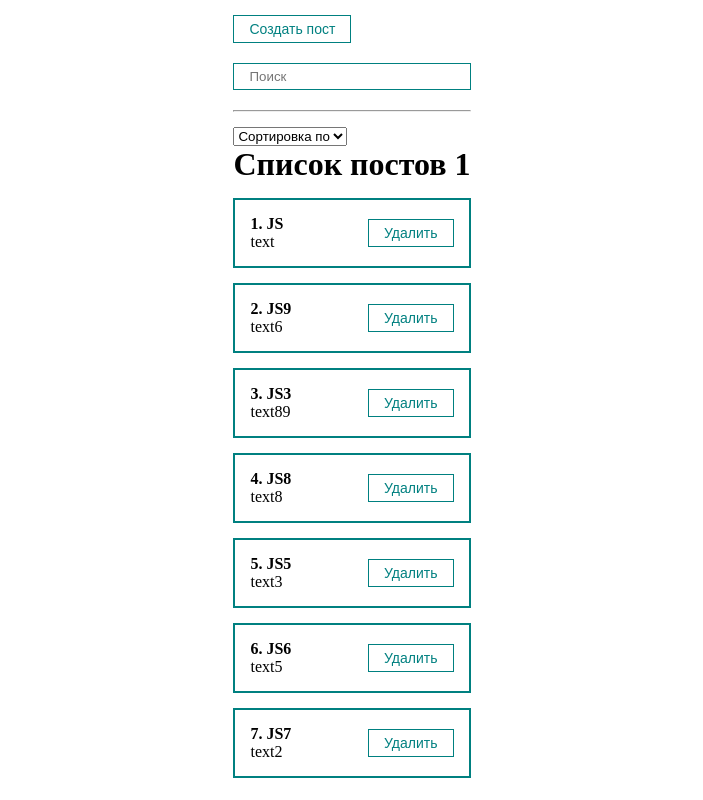
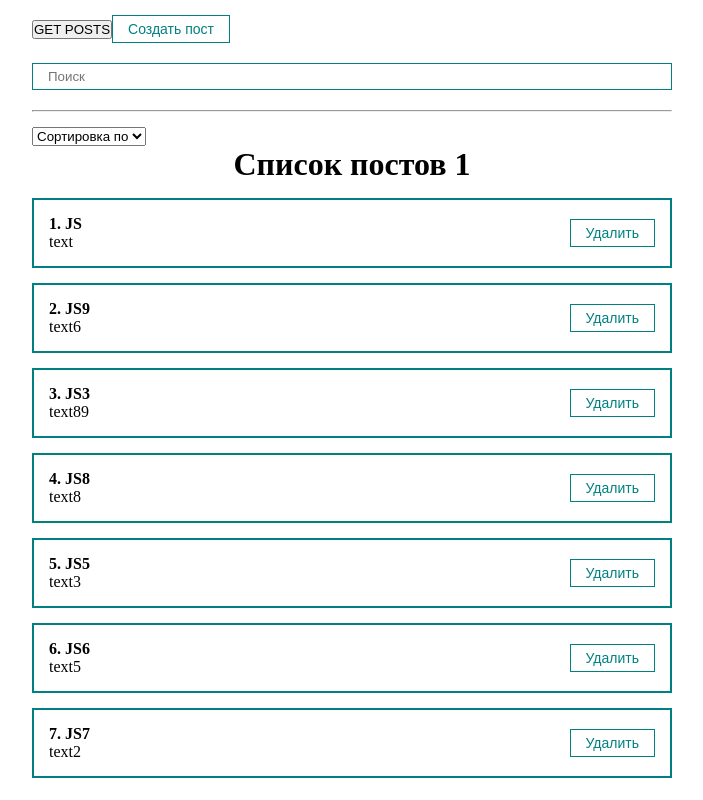
Before and after one commit to AndreyCodder/ToDoServer, a React (Create React App) app in the folder to-do-web-client/: page / in a window 1280 px wide. Shown: the whole page, without its empty margins (288-991 px from the left). Built offline with nearby package versions, Linux system fonts and the light colour scheme.

Commit message:
Decompose to custom hook and add demo server

```diff
--- a/to-do-web-client/package.json
+++ b/to-do-web-client/package.json
@@ -6,9 +6,11 @@
     "@testing-library/jest-dom": "^5.16.5",
     "@testing-library/react": "^13.4.0",
     "@testing-library/user-event": "^13.5.0",
+    "axios": "^1.1.2",
     "react": "^18.2.0",
     "react-dom": "^18.2.0",
     "react-scripts": "5.0.1",
+    "react-transition-group": "^4.4.5",
     "web-vitals": "^2.1.4"
   },
   "scripts": {
--- a/to-do-web-client/src/App.js
+++ b/to-do-web-client/src/App.js
@@ -1,12 +1,11 @@
+import axios from 'axios';
 import React, { useMemo, useRef, useState } from 'react';
-import Counter from './components/Counter';
+import { usePosts } from './components/hooks/usePost';
 import PostFilter from './components/PostFilter';
 import PostForm from './components/PostForm';
 import PostList from './components/PostList';
 import MyButton from './components/UI/Buttons/MyButton';
-import MyInput from './components/UI/input/MyInput';
 import MyModal from './components/UI/MyModal/MyModal';
-import MySelect from './components/UI/select/MySelect';
 import './styles/App.css';
 
 function App() {
@@ -23,35 +22,12 @@ function App() {
     const [filter, setFilter] = useState({sort: '' , filter: ''})
     const [modal, setModal] = useState(false)
 
-    const sortedPosts = useMemo( () => {
-        console.log("YEAH")
-        switch(filter.sort) {
-            case "title":
-                return ([...posts].sort(function(a, b){
-                    let x = a.title.toLowerCase();
-                    let y = b.title.toLowerCase();
-                    if (x < y) {return -1;}
-                    if (x > y) {return 1;}
-                    return 0;
-                }))
-            case "body":
-                return ([...posts].sort(function(a, b){
-                    let x = a.body.text.toLowerCase();
-                    let y = b.body.text.toLowerCase();
-                    if (x < y) {return -1;}
-                    if (x > y) {return 1;}
-                    return 0;
-                }))
-            default:
-                return posts;
+    const sortedAndSearchedPosts = usePosts(posts, filter.sort, filter.filter);
 
-        }
-    }, [filter.sort, posts])
-
-    const sortedAndSearchedPosts = useMemo( () => {
-        let lowerSearcher = filter.filter.toLocaleLowerCase();
-        return sortedPosts.filter(e => e.title.toLocaleLowerCase().includes(lowerSearcher) || e.body.text.toLocaleLowerCase().includes(lowerSearcher))
-    }, [sortedPosts, filter.filter])
+    async function getPosts() {
+        const responsePosts = await axios.get('https://jsonplaceholder.typicode.com/posts');
+        setPosts(responsePosts.data.map((p, index) =>  { return {...p, body: { text: p.body }} }    ))
+    }
 
     const createPost = (newPost) => {
         setPosts([...posts, newPost])
@@ -63,7 +39,8 @@ function App() {
     }
 
     return (
-        <div>
+        <div style={{width: "50vw"}}>
+            <button onClick={() => getPosts()}>GET POSTS</button>
             <MyButton style={{margin: "15px 0"}} onClick={() => setModal(true)}>
                 Создать пост
             </MyButton>
--- a/to-do-web-client/src/components/PostList.jsx
+++ b/to-do-web-client/src/components/PostList.jsx
@@ -1,4 +1,5 @@
-import React, { useState } from 'react';
+import React, {  } from 'react';
+import { TransitionGroup, CSSTransition } from 'react-transition-group';
 import PostItem from './PostItem';
 
 const PostList = (props) => {
@@ -15,9 +16,18 @@ const PostList = (props) => {
             <h1 style={{textAlign: 'center'} }>
                 { props.title }
             </h1>
-            {props.posts.map((p, index) =>
-                <PostItem remove={props.remove} number={index+1} post={p} key={p.id}  />
-            )}
+            <TransitionGroup>
+                {props.posts.map((p, index) =>
+                        <CSSTransition
+                        key={p.id}
+                        timeout={500}
+                        classNames="post">
+                            <PostItem remove={props.remove} number={index+1} post={p}  />
+                        </CSSTransition>
+
+                )}
+            </TransitionGroup>
+
         </div>
     )
 }
--- /dev/null
+++ b/to-do-web-client/src/components/hooks/usePost.js
@@ -0,0 +1,40 @@
+import { useMemo } from "react";
+
+export const useSortedPosts = (posts, sort) => {
+    const sortedPosts = useMemo( () => {
+        console.log("YEAH")
+        switch(sort) {
+            case "title":
+                return ([...posts].sort(function(a, b){
+                    let x = a.title.toLowerCase();
+                    let y = b.title.toLowerCase();
+                    if (x < y) {return -1;}
+                    if (x > y) {return 1;}
+                    return 0;
+                }))
+            case "body":
+                return ([...posts].sort(function(a, b){
+                    let x = a.body.text.toLowerCase();
+                    let y = b.body.text.toLowerCase();
+                    if (x < y) {return -1;}
+                    if (x > y) {return 1;}
+                    return 0;
+                }))
+            default:
+                return posts;
+
+        }
+    }, [sort, posts])
+
+    return sortedPosts;
+}
+
+export const usePosts = (posts, sort, filter) => {
+    const sortedPosts = useSortedPosts(posts, sort);
+    const sortedAndSearchedPosts = useMemo( () => {
+        let lowerSearcher = filter.toLocaleLowerCase();
+        return sortedPosts.filter(e => e.title.toLocaleLowerCase().includes(lowerSearcher) || e.body.text.toLocaleLowerCase().includes(lowerSearcher))
+    }, [filter, sortedPosts])
+
+    return sortedAndSearchedPosts;
+}
--- a/to-do-web-client/src/styles/App.css
+++ b/to-do-web-client/src/styles/App.css
@@ -7,6 +7,7 @@
 #root {
     display: flex;
     justify-content: center;
+    width: 80wv;
 }
 
 .App {
@@ -25,3 +26,19 @@
 .red {
     color: mediumvioletred;
 }
+
+
+.post-enter {
+    opacity: 0;
+  }
+  .post-enter-active {
+    opacity: 1;
+    transition: opacity 500ms ease-in;
+  }
+  .post-exit {
+    opacity: 1;
+  }
+  .post-exit-active {
+    opacity: 0;
+    transition: opacity 500ms ease-in;
+  }
```
Also changed, not shown: 1 other file (tests, documents, lock files or other folders).
